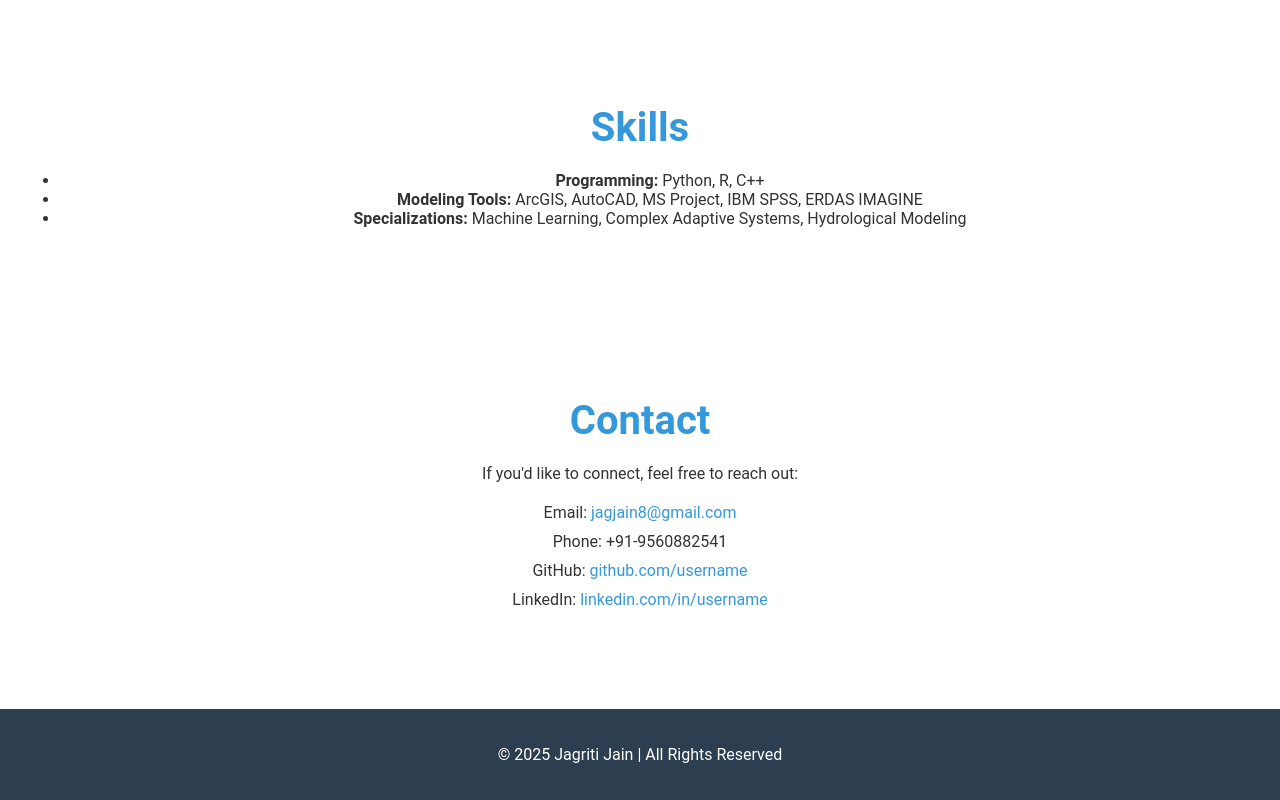
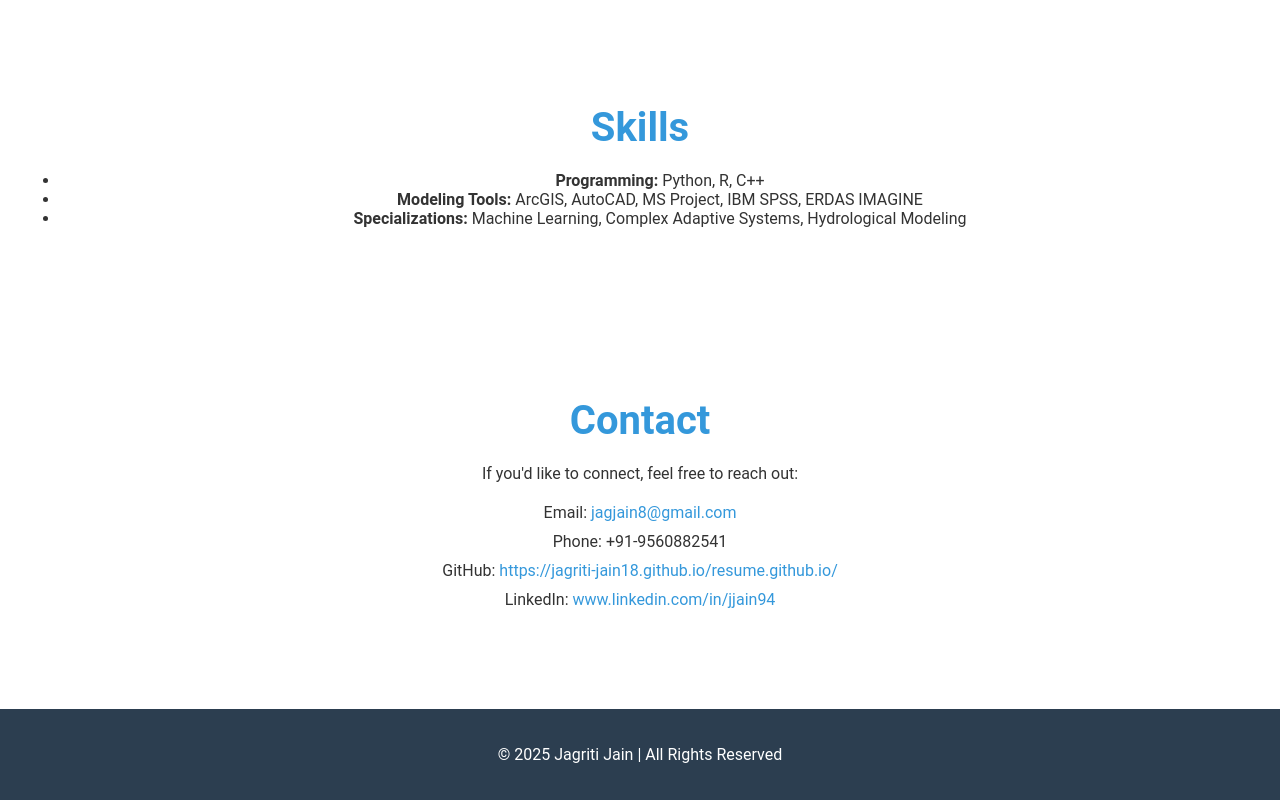
Before and after one commit to JAgriti-JAin18/resume.github.io, a plain HTML site: page index.html in a window 1280 px wide. Shown: the part 1402-2202 px from the top of the page. Drawn offline with nearby package versions, Linux system fonts and the light colour scheme.

Commit message:
index.html

```diff
--- a/index.html
+++ b/index.html
@@ -100,8 +100,8 @@
             <ul>
                 <li>Email: <a href="mailto:jagjain8@gmail.com">jagjain8@gmail.com</a></li>
                 <li>Phone: +91-9560882541</li>
-                <li>GitHub: <a href="https://jagriti-jain18.github.io/resume.github.io" target="_blank">github.com/username</a></li>
-                <li>LinkedIn: <a href="www.linkedin.com/in/jjain94" target="_blank">linkedin.com/in/username</a></li>
+                <li>GitHub: <a href="https://github.com/username" target="_blank">https://jagriti-jain18.github.io/resume.github.io/</a></li>
+                <li>LinkedIn: <a href="https://linkedin.com/in/username" target="_blank">www.linkedin.com/in/jjain94</a></li>
             </ul>
         </section>
     </main>
```
